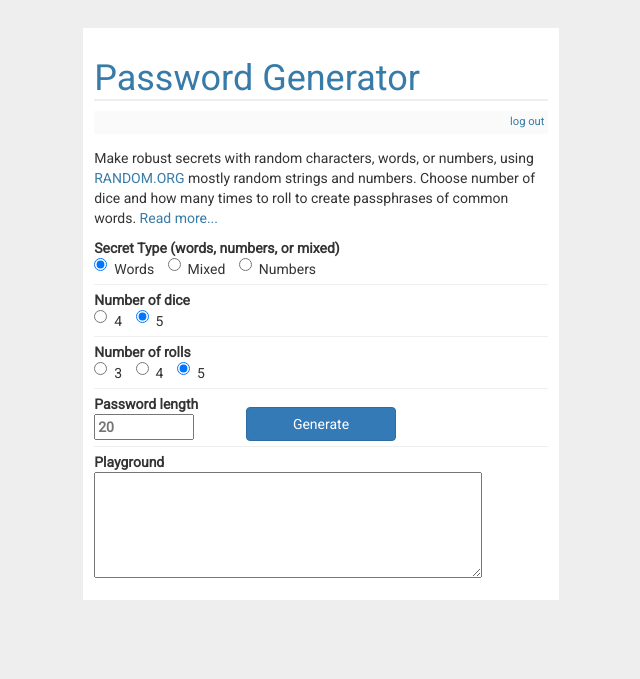
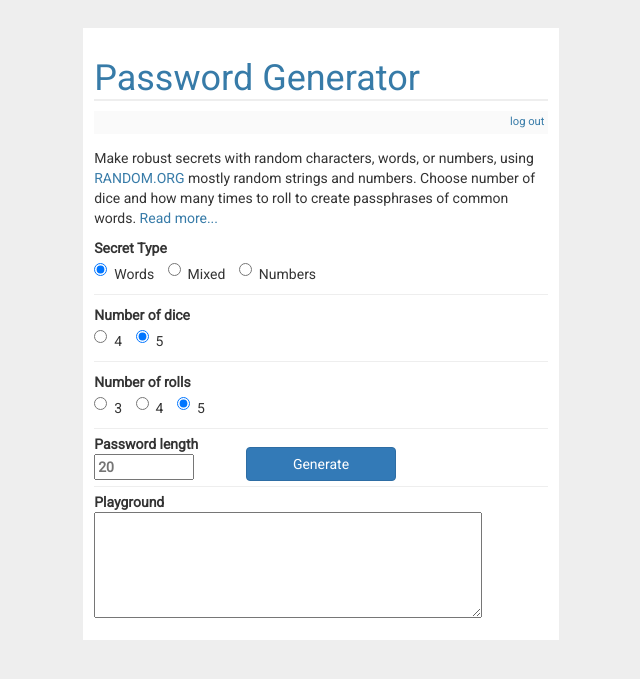
Before and after one commit to nicorellius/pypass3, a Flask app: page / in a window 1280 px wide. Shown: the top 679 px of the page, without its empty margins (319-959 px from the left). Run offline with Flask 2, Linux system fonts and the light colour scheme; the visitor is signed in with stand-in values (Sample User, id 1); data that the repository does not hold is empty; some libraries are stand-ins or nearby versions; some web fonts are replaced.

Commit message:
Update help docs and added margins to radio groups.

```diff
--- a/passgen/templates/generate.html
+++ b/passgen/templates/generate.html
@@ -14,20 +14,22 @@
         <p id="rm1" class="hide-div">
             Number of rolls determines how many words in your passphrase.
             Number of dice determine which EFF word list to use: long
-            or short. Defaults to 5 dice and 5 rolls for words
-            type.
+            or short. Defaults to 5 dice and 5 rolls and long word list
+            for words type.
         <p>
         <p id="rm2" class="hide-div">
-            Mixed and numbers type don't use dice, but instead use
-            length. Defaults to 20. Longer passwords are better.
+            Mixed and numbers type don't use dice, but instead use length.
+            Defaults to 20. Longer passwords are better. Mixed type uses a
+            character list containing alphanumeric with capitals, and these
+            additional special characters: ( ! @ # $ % ^ & * _ + = - ? ~ )
             <a id="rl-link">Read less...</a>
         </p>
     </section>
 
     <form action="{{ url_for('add_entry') }}" method="post" class="add-entry">
 
-        <div>
-            Secret Type (words, numbers, or mixed)<br>
+        <div class="radio-group">
+            <p class="short-p">Secret Type<p>
             <label class="radio-inline">
                 <input type="radio" name="type" id="words" value="words" checked>
                 Words
@@ -44,8 +46,8 @@
 
         <hr>
 
-        <div>
-            Number of dice<br>
+        <div class="radio-group">
+            <p class="short-p">Number of dice</p>
             <label class="radio-inline">
                 <input type="radio" name="dice" id="dice4" value="4">
                 4
@@ -58,8 +60,8 @@
 
         <hr>
 
-        <div>
-            Number of rolls<br>
+        <div class="radio-group">
+            <p class="short-p">Number of rolls</p>
             <label class="radio-inline">
                 <input type="radio" name="rolls" id="rolls3" value="3">
                 3
@@ -77,7 +79,7 @@
         <hr>
 
         <div>
-            <label>Password length<br>
+            <label>Password length<br class="short-p">
                 <input type="text" name="length" id="length" placeholder="20">
             </label>
         </div>
```
